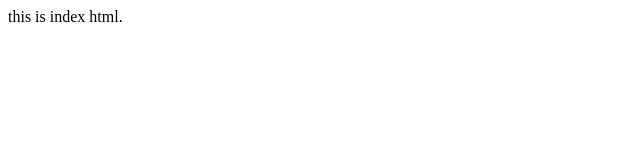
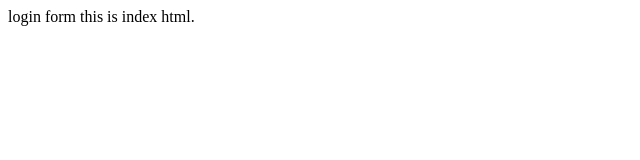
Before and after one commit to dikshachauhan008/LearningGIT, a plain HTML site: page index.html in a window 1280 px wide. Shown: the whole page, without its empty margins (0-640 px from the left). Drawn offline with Linux system fonts and the light colour scheme.

Commit message:
login form

```diff
--- a/index.html
+++ b/index.html
@@ -2,6 +2,6 @@
 <head>
 </head>
 <body>
-this is index html.
+login form this is index html.
 </body>
 </html>
```
Also changed, not shown: log.txt (added), login.html (added).
